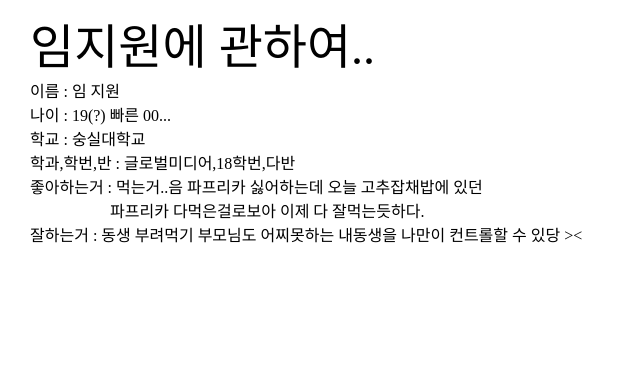
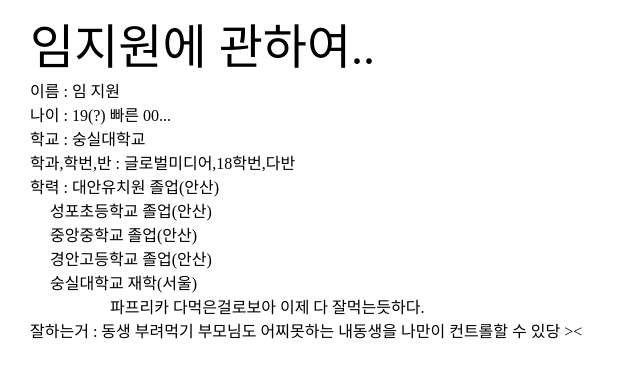
Before and after one commit to potatoJW/about-Jw, a plain HTML site: page index.html in a window 1280 px wide. Shown: the whole page, without its empty margins (0-640 px from the left). Drawn offline with Linux system fonts and the light colour scheme.

Commit message:
Update index.html

```diff
--- a/index.html
+++ b/index.html
@@ -10,6 +10,11 @@
 	나이 : 19(?) 빠른 00...<br>
 	학교 : 숭실대학교<br>
 	학과,학번,반 : 글로벌미디어,18학번,다반<br>
+	학력 : 대안유치원 졸업(안산)<br>
+&nbsp;&nbsp;&nbsp;&nbsp;&nbsp;성포초등학교 졸업(안산)<br>
+&nbsp;&nbsp;&nbsp;&nbsp;&nbsp;중앙중학교 졸업(안산)<br>
+&nbsp;&nbsp;&nbsp;&nbsp;&nbsp;경안고등학교 졸업(안산)<br>
+&nbsp;&nbsp;&nbsp;&nbsp;&nbsp;숭실대학교 재학(서울)<br
 	좋아하는거 : 먹는거..음 파프리카 싫어하는데 오늘 고추잡채밥에 있던<br>
 	&nbsp;&nbsp;&nbsp&nbsp;&nbsp;&nbsp;&nbsp;
 &nbsp;&nbsp;&nbsp;&nbsp;&nbsp;&nbsp;&nbsp;&nbsp;&nbsp;&nbsp;&nbsp;&nbsp;파프리카 다먹은걸로보아 이제 다 잘먹는듯하다.<br>
```
